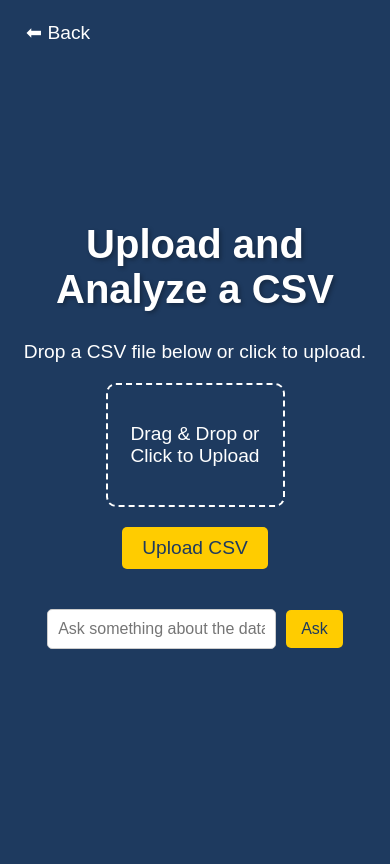
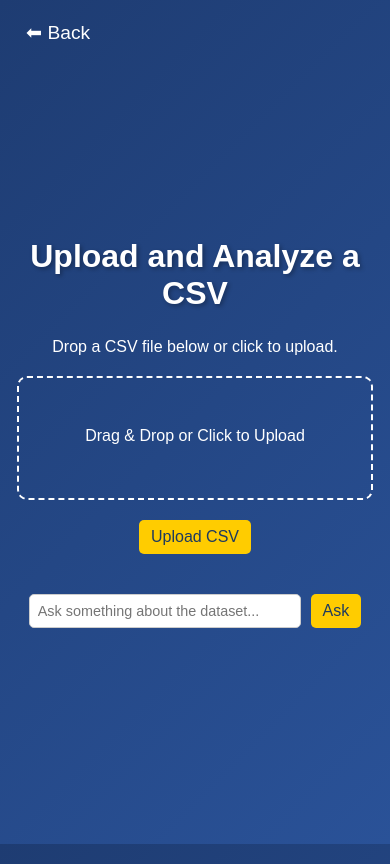
Before and after one commit to smorenolasa1/TJ-II_Chatbot_Frontend, a React (Vite) app in the folder my-dashboard/: page /load-csv in a window 390 px wide. Built offline with nearby package versions, Linux system fonts and the light colour scheme.

Commit message:
update frontend

```diff
--- a/my-dashboard/src/pages/LoadCsvPage.css
+++ b/my-dashboard/src/pages/LoadCsvPage.css
@@ -3,14 +3,12 @@
     display: flex;
     flex-direction: column;
     align-items: center;
-    justify-content: center;
+    justify-content: center; /* Center everything vertically */
     height: 100vh;
-    background-color: #1e3a5f;
     color: white;
     font-family: 'Arial', sans-serif;
     text-align: center;
     padding: 20px;
-    overflow-y: auto; /* Enable scrolling if content gets too large */
 }
 
 /* Header */
@@ -40,10 +38,25 @@ p {
     text-decoration: underline;
 }
 
+/* Centered Content Wrapper */
+.center-container {
+    display: flex;
+    flex-direction: column;
+    align-items: center;
+    justify-content: center;
+    width: 100%;
+    max-width: 600px;
+    background: rgba(255, 255, 255, 0.1);
+    padding: 20px;
+    border-radius: 10px;
+    box-shadow: 0px 4px 8px rgba(0, 0, 0, 0.2);
+}
+
 /* Drag & Drop Container */
 .drop-zone {
-    width: 50%;
-    min-height: 120px;
+    width: 100%;
+    max-width: 500px;
+    min-height: 100px;
     border: 2px dashed white;
     border-radius: 10px;
     display: flex;
@@ -54,6 +67,8 @@ p {
     margin-bottom: 20px;
     transition: all 0.3s ease;
     position: relative;
+    text-align: center;
+    padding: 10px;
 }
 
 .drop-zone:hover {
@@ -86,27 +101,46 @@ p {
     background-color: #ffdb4d;
 }
 
-/* CSV Preview - Scrollable */
+/* CSV Preview - Compact Box */
 .csv-preview {
-    width: 60%;
+    width: 100%;
+    max-width: 500px;
     background-color: white;
     color: black;
     padding: 10px;
     border-radius: 5px;
-    max-height: 250px;
+    max-height: 200px;
     overflow-y: auto;
+    overflow-x: auto;
     margin-bottom: 20px;
     text-align: left;
+    box-shadow: 0px 4px 8px rgba(0, 0, 0, 0.2);
 }
 
+/* Responsive Table */
 .csv-preview table {
     width: 100%;
     border-collapse: collapse;
+    table-layout: auto;
 }
 
 .csv-preview th, .csv-preview td {
-    padding: 8px;
+    padding: 5px;
     border-bottom: 1px solid #ddd;
+    text-align: left;
+    font-size: 0.9rem;
+    white-space: nowrap; /* Prevents text from breaking */
+}
+
+/* Make the table scroll smoothly */
+.csv-preview::-webkit-scrollbar {
+    height: 5px;
+    width: 5px;
+}
+
+.csv-preview::-webkit-scrollbar-thumb {
+    background: #ccc;
+    border-radius: 10px;
 }
 
 /* Keep Ask Section Always Visible */
@@ -115,8 +149,9 @@ p {
     gap: 10px;
     align-items: center;
     justify-content: center;
-    width: 50%;
-    margin-top: 20px; /* Ensure space below preview */
+    width: 100%;
+    max-width: 500px;
+    margin-top: 20px;
 }
 
 /* Input Box */
@@ -126,6 +161,7 @@ p {
     font-size: 1rem;
     border: 1px solid #ccc;
     border-radius: 5px;
+    width: 100%;
 }
 
 /* Ask Button */
@@ -146,16 +182,48 @@ p {
 
 /* AI Response Box */
 .response-container {
-    width: 50%;
+    width: 100%;
+    max-width: 500px;
     background-color: white;
     color: black;
     padding: 20px;
     border-radius: 5px;
-    max-height: 300px;
+    max-height: 250px;
     overflow-y: auto;
     text-align: left;
+    margin-top: 20px;
+    box-shadow: 0px 4px 8px rgba(0, 0, 0, 0.2);
 }
 
 .response-container h2 {
     color: #1e3a5f;
 }
+
+/* Responsive Design for Mobile */
+@media (max-width: 768px) {
+    h1 {
+        font-size: 2rem;
+    }
+
+    p {
+        font-size: 1rem;
+    }
+
+    .drop-zone, .csv-preview, .question-section, .response-container {
+        width: 95%;
+    }
+
+    .csv-preview {
+        max-height: 150px;
+    }
+
+    .question-input {
+        font-size: 0.9rem;
+        padding: 8px;
+    }
+
+    .ask-button, .upload-button {
+        font-size: 1rem;
+        padding: 8px 12px;
+    }
+}
--- a/my-dashboard/src/pages/LoadCsvPage.jsx
+++ b/my-dashboard/src/pages/LoadCsvPage.jsx
@@ -44,7 +44,7 @@ const LoadCsvPage = () => {
       });
 
       const data = await res.json();
-      setResponse(data.response);
+      setResponse(data.message); // Changed from response.text to message
     } catch (error) {
       console.error("Error uploading file:", error);
       setResponse("❌ Error processing the file.");
@@ -88,13 +88,19 @@ const LoadCsvPage = () => {
       {/* Drag and Drop CSV */}
       <div
         className="drop-zone"
+        onClick={() => document.getElementById("file-input").click()} // Fix clicking issue
         onDragOver={(e) => e.preventDefault()}
         onDrop={(e) => {
           e.preventDefault();
           handleFileChange({ target: { files: e.dataTransfer.files } });
         }}
       >
-        <input type="file" className="file-input" onChange={handleFileChange} />
+        <input
+          id="file-input"
+          type="file"
+          className="file-input"
+          onChange={handleFileChange}
+        />
         <p>Drag & Drop or Click to Upload</p>
       </div>
 
```
